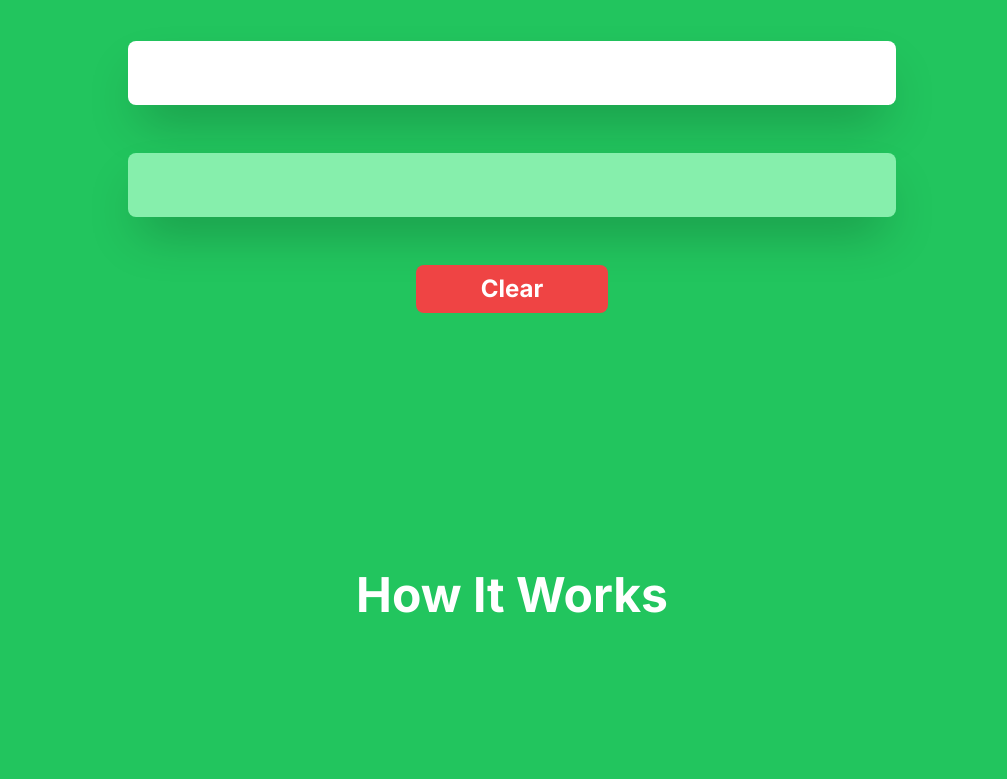
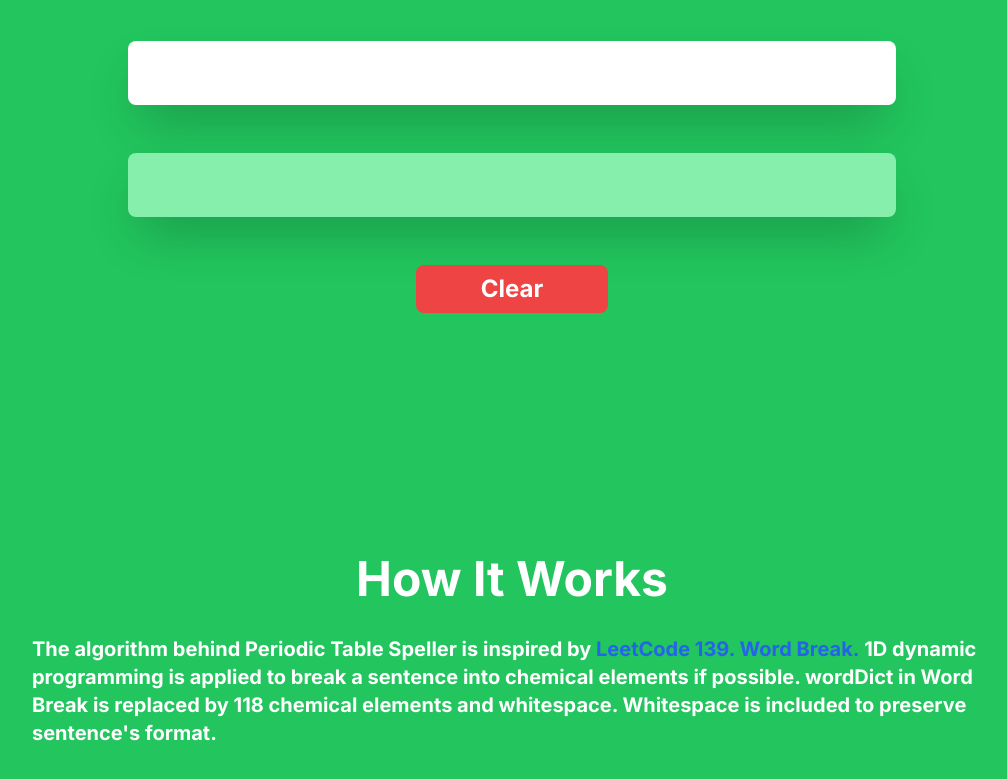
Before and after one commit to LeoLu0602/periodic-table-speller, a Next.js app: page / in a window 1280 px wide. Shown: the part 277-1056 px from the top of the page, without its empty margins (128-1135 px from the left). Built offline with nearby package versions, Linux system fonts and the light colour scheme.

Commit message:
feat: finish Methodology and adjust styles

```diff
--- a/app/layout.tsx
+++ b/app/layout.tsx
@@ -16,7 +16,9 @@ export default function RootLayout({
 }>) {
   return (
     <html lang='en'>
-      <body className={`${inter.className} scroll-smooth`}>{children}</body>
+      <body className={`${inter.className} scroll-smooth bg-green-500`}>
+        {children}
+      </body>
     </html>
   );
 }
--- a/app/page.tsx
+++ b/app/page.tsx
@@ -3,9 +3,9 @@ import Methodology from '@/app/ui/home/Methodology';
 
 export default function Home() {
   return (
-    <>
+    <main>
       <Main />
       <Methodology />
-    </>
+    </main>
   );
 }
--- a/app/ui/home/Main.tsx
+++ b/app/ui/home/Main.tsx
@@ -105,16 +105,15 @@ export default function Main() {
   }
 
   return (
-    <div
+    <section
       className={clsx(
         'flex h-screen w-screen flex-col items-center justify-center gap-12',
         {
-          'bg-green-500': !isSending,
           'bg-orange-500': isSending,
         }
       )}
     >
-      <div className='h-auto w-11/12 text-center text-6xl font-bold text-white'>
+      <div className='h-auto w-screen px-4 text-center text-6xl font-bold text-white'>
         Periodic Table Speller
       </div>
       <input
@@ -160,6 +159,6 @@ export default function Main() {
       >
         Clear
       </button>
-    </div>
+    </section>
   );
 }
--- a/app/ui/home/Methodology.tsx
+++ b/app/ui/home/Methodology.tsx
@@ -1,7 +1,23 @@
 export default function Methodology() {
   return (
-    <div className='flex h-screen w-screen justify-center bg-green-500 pt-12'>
-      <h1 className='text-5xl font-bold text-white'>How It Works</h1>
-    </div>
+    <section className='min-h-screen w-screen pt-8 text-center'>
+      <h2 className='w-screen text-center text-5xl font-bold text-white'>
+        How It Works
+      </h2>
+      <p className='mx-auto max-w-screen-lg p-8 text-left text-xl font-bold text-white'>
+        The algorithm behind Periodic Table Speller is inspired by{' '}
+        <a
+          href='https://leetcode.com/problems/word-break/description/'
+          target='_blank'
+          className='text-blue-600'
+        >
+          LeetCode 139. Word Break.
+        </a>
+        &nbsp;1D dynamic programming is applied to break a sentence into
+        chemical elements if possible. wordDict in Word Break is replaced by 118
+        chemical elements and whitespace. Whitespace is included to preserve
+        sentence's format.
+      </p>
+    </section>
   );
 }
```
